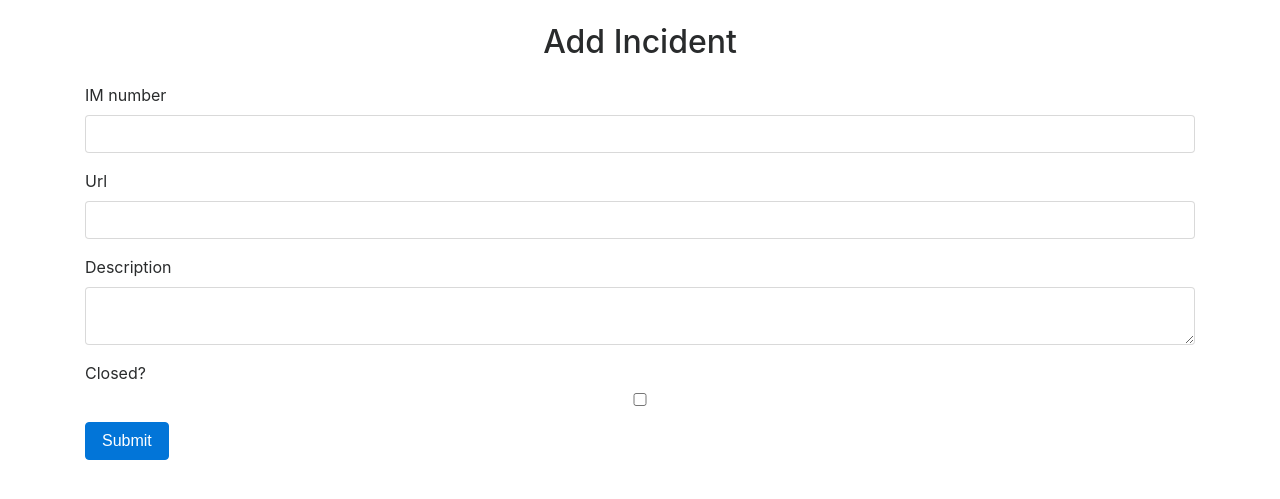
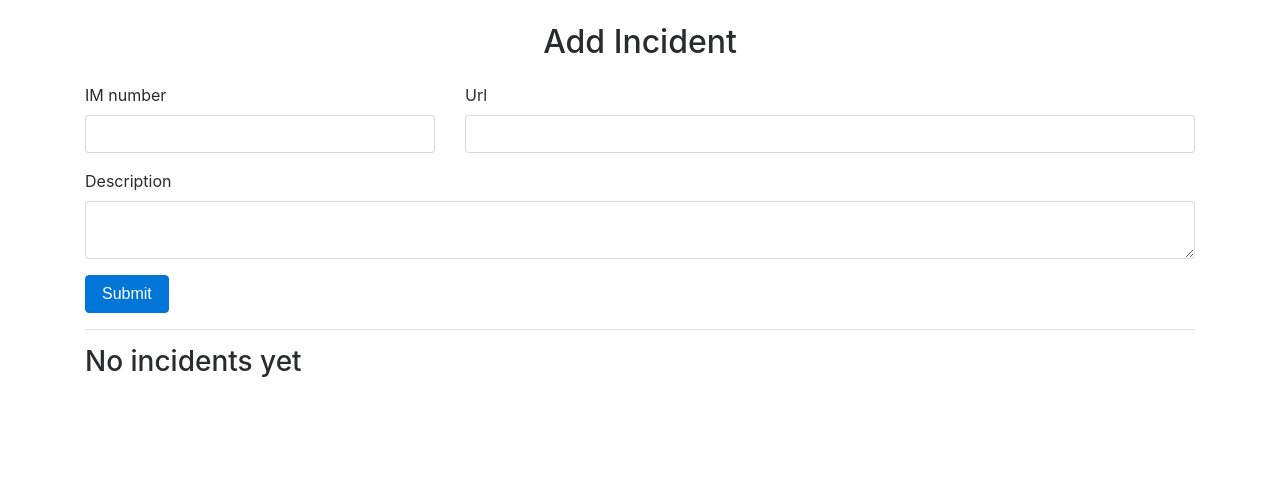
Before and after one commit to Royserg/ServiceDeskApp, a Flask app: page /dashboard in a window 1280 px wide. Shown: the part 56-555 px from the top of the page. Run offline with Flask 2, Linux system fonts and the light colour scheme; some libraries are stand-ins or nearby versions.

Commit message:
small fix

```diff
--- a/app.py
+++ b/app.py
@@ -19,9 +19,10 @@ def index():
     return render_template('index.html')
 
 
-# New incident
+# Dasboard
 @app.route('/dashboard', methods=['GET', 'POST'])
 def dashboard():
+    incidents = models.Incident.select()
     form = forms.IncidentForm()
     if form.validate_on_submit():
         models.Incident.create(
@@ -32,7 +33,7 @@ def dashboard():
         )
         flash("Incident Added", "success")
         return redirect(url_for("dashboard"))
-    return render_template('dashboard.html', form=form)
+    return render_template('dashboard.html', form=form, incidents=incidents)
 
 
 # App Init
--- a/templates/dashboard.html
+++ b/templates/dashboard.html
@@ -6,21 +6,34 @@
 {% from "includes/_formhelpers.html" import render_field %}
 <form method='POST'>
     {{ form.hidden_tag() }}
-    <div class="form-group">
-        {{ render_field(form.incident, class_="form-control" ) }}
-    </div>
-    <div class="form-group">
-        {{ render_field(form.url, class_="form-control" ) }}
+    <div class="form-group row">
+       <div class="col-md-4">
+            {{ render_field(form.incident, class_="form-control" ) }}
+        </div>
+        <div class="col-md-8">
+            {{ render_field(form.url, class_="form-control" ) }}
+        </div>
     </div>
     <div class="form-group">
         {{ render_field(form.description, class_="form-control" ) }}
-    </div>
-    <div class="form-group">
-        {{ render_field(form.is_closed, class_="form-control" ) }}
     </div>
 
     <button type="submit" class="btn btn-primary">Submit</button>
 </form>
 
+      <hr>
+
+      {% if incidents.count() == 0 %}
+          <h3>No incidents yet</h3>
+      {% else %}
+          {% for incident in incidents %}
+
+              <dl>
+                  <dt> <a href="{{ incident.url }}" target='_blank'>{{ incident.incident }}</a></dt>
+                  <dd>{{ incident.description  }}</dd>
+              </dl>
+            <hr>
+          {% endfor %}
+      {% endif %}
 
 {% endblock %}
```
